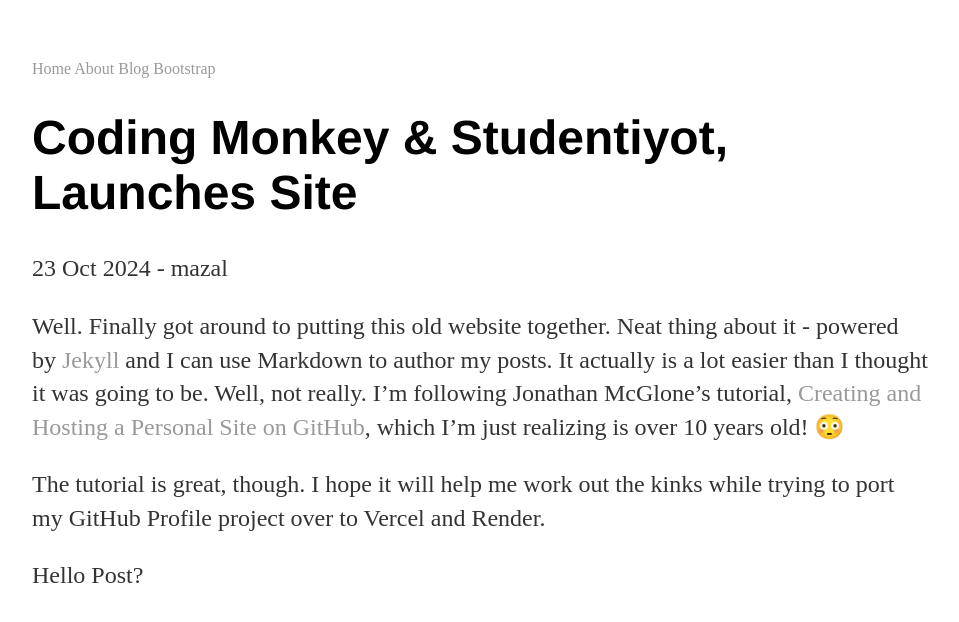
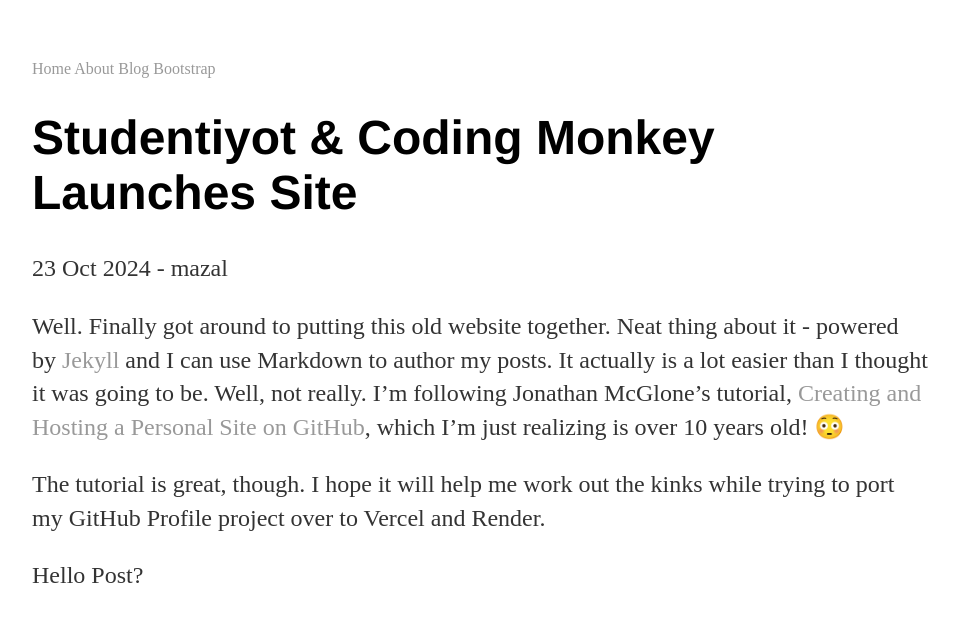
Before and after one commit to studentiyot/code_monkey, a Jekyll site: the page built from _posts/2024-10-23-studentiyot-site-launched.md, in a window 1280 px wide. Shown: the top 622 px of the page, without its empty margins (160-1119 px from the left). Built offline with Jekyll 4.4.1, drawn with Linux system fonts in a browser that asks for light colours.

```diff
--- a/_posts/2024-10-23-studentiyot-site-launched.md
+++ b/_posts/2024-10-23-studentiyot-site-launched.md
@@ -1,7 +1,7 @@
 ---
 layout: post
 author: mazal
-title: "Coding Monkey & Studentiyot, Launches Site"
+title: "Studentiyot & Coding Monkey Launches Site"
 date: 2024-10-23
 ---
 
```
